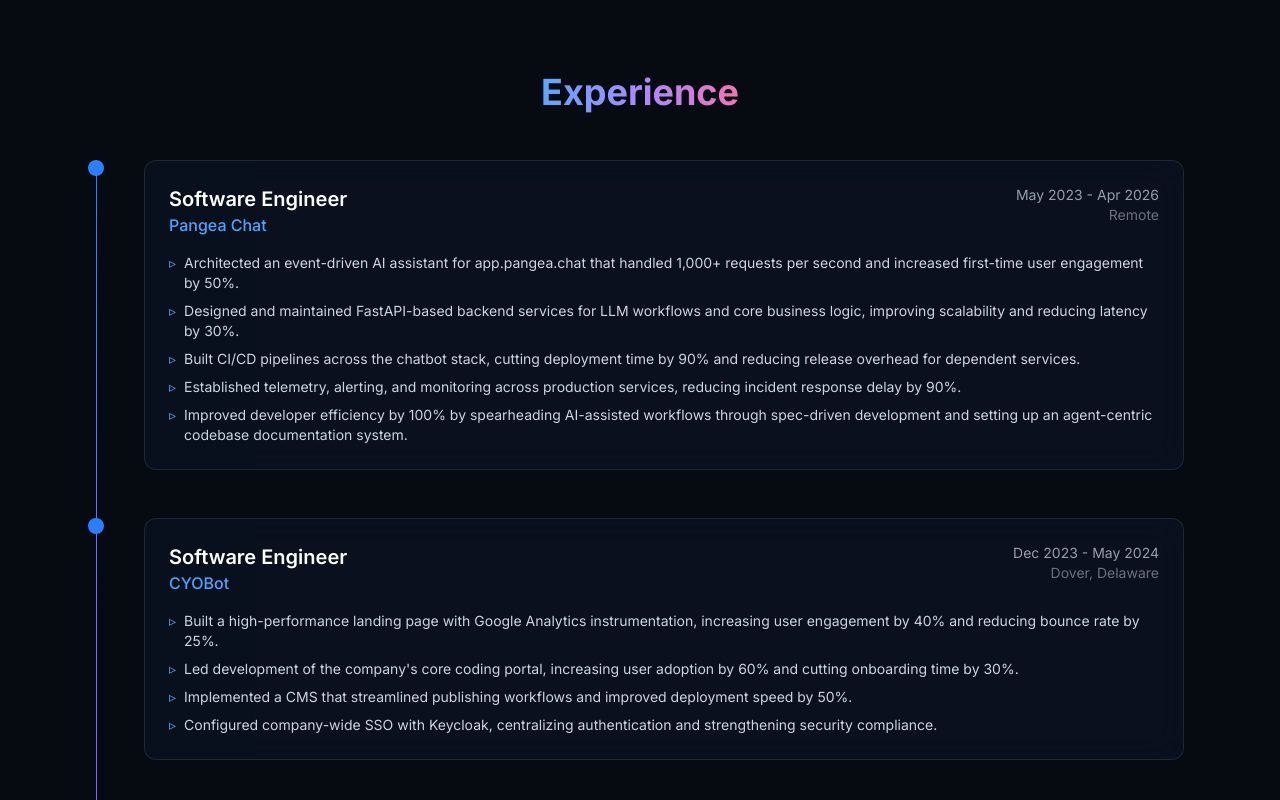
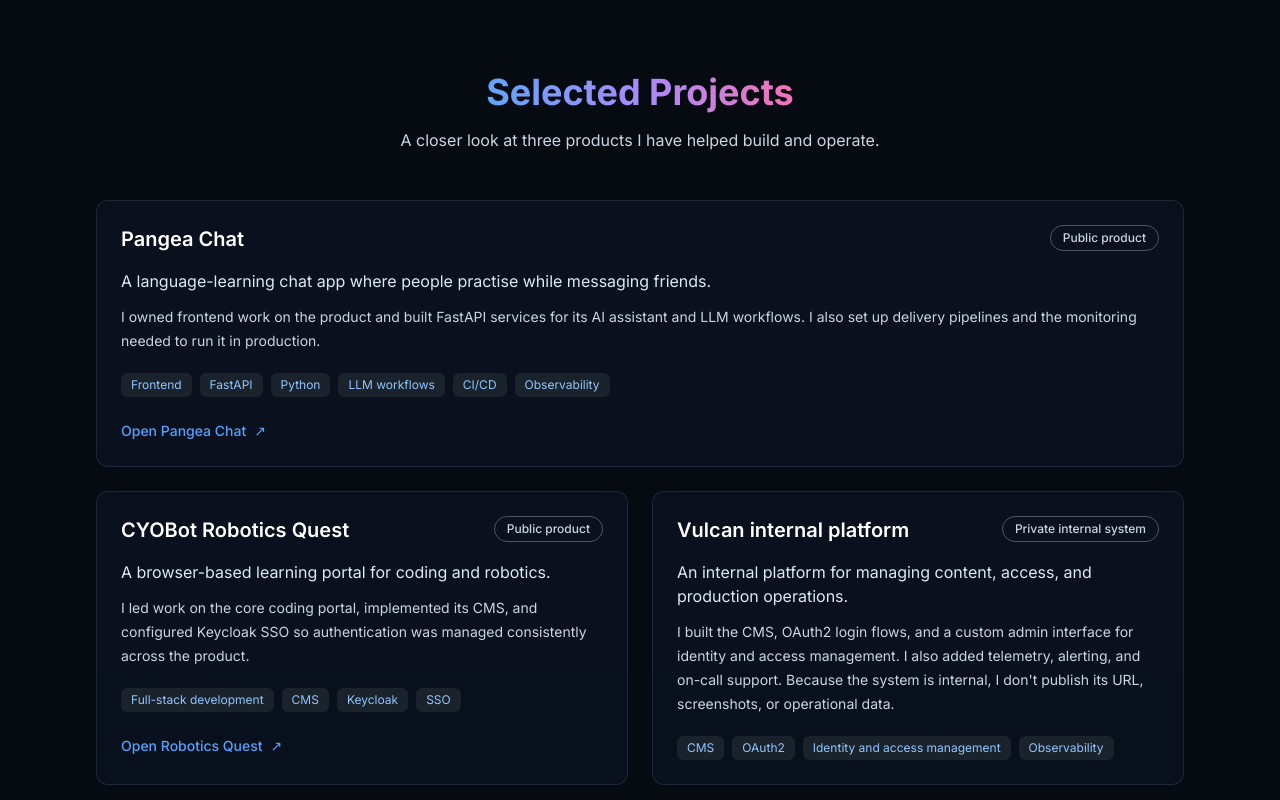
Before and after one commit to WilsonLe/wilsonle.me, a Next.js app: page / in a window 1280 px wide. Shown: the part 1360-2160 px from the top of the page. Built offline with nearby package versions, Linux system fonts and the light colour scheme; no server answers.

Commit message:
feat: add selected portfolio projects

```diff
--- a/src/components/Header.tsx
+++ b/src/components/Header.tsx
@@ -17,6 +17,7 @@
 
   const navLinks = [
     { href: `${basePath || '/'}#about`, label: 'About' },
+    { href: `${basePath || '/'}#projects`, label: 'Projects' },
     { href: `${basePath || '/'}#experience`, label: 'Experience' },
     { href: `${basePath || '/'}#skills`, label: 'Skills' },
     { href: `${basePath || '/'}#education`, label: 'Education' },
--- a/src/components/pages/HomePageView.tsx
+++ b/src/components/pages/HomePageView.tsx
@@ -3,6 +3,7 @@
 import { EducationSection } from '@/components/sections/EducationSection'
 import { ExperienceSection } from '@/components/sections/ExperienceSection'
 import { HeroSection } from '@/components/sections/HeroSection'
+import { ProjectsSection } from '@/components/sections/ProjectsSection'
 import { SkillsSection } from '@/components/sections/SkillsSection'
 import type { HomeContent } from '@/content/types'
 import { buildAbsoluteUrl, getSocialLinks } from '@/site-config'
@@ -31,6 +32,7 @@
       />
       <HeroSection siteSettings={content.siteSettings} />
       <AboutSection about={content.about} />
+      <ProjectsSection projects={content.projects} />
       <ExperienceSection experiences={content.experiences} />
       <SkillsSection skillStack={content.skillStack} />
       <EducationSection education={content.education} />
--- /dev/null
+++ b/src/components/sections/ProjectsSection.tsx
@@ -0,0 +1,68 @@
+import type { Project } from '@/content/types'
+
+interface ProjectsSectionProps {
+  projects: Project[]
+}
+
+export function ProjectsSection({ projects }: ProjectsSectionProps) {
+  if (!projects || projects.length === 0) {
+    return null
+  }
+
+  return (
+    <section id="projects" className="py-24 bg-slate-900/50">
+      <div className="max-w-6xl mx-auto px-4 sm:px-6 lg:px-8">
+        <h2 className="text-3xl md:text-4xl font-bold text-center">
+          <span className="gradient-text">Selected Projects</span>
+        </h2>
+        <p className="max-w-2xl mx-auto mt-4 mb-12 text-center text-slate-300">
+          A closer look at three products I have helped build and operate.
+        </p>
+
+        <div className="grid gap-6 lg:grid-cols-2">
+          {projects.map((project, index) => (
+            <article
+              key={project.id}
+              className={`glass rounded-xl p-6 hover:bg-slate-800/60 transition-colors ${
+                index === 0 ? 'lg:col-span-2' : ''
+              }`}
+            >
+              <div className="flex flex-wrap items-start justify-between gap-3">
+                <h3 className="text-xl font-semibold text-white">{project.name}</h3>
+                <span className="rounded-full border border-slate-600 px-3 py-1 text-xs font-medium text-slate-300">
+                  {project.visibility}
+                </span>
+              </div>
+
+              <p className="mt-4 text-slate-200">{project.summary}</p>
+              <p className="mt-3 text-sm leading-6 text-slate-300">{project.contribution}</p>
+
+              <ul className="mt-5 flex flex-wrap gap-2" aria-label={`${project.name} technologies`}>
+                {project.technologies.map((technology) => (
+                  <li
+                    key={technology}
+                    className="rounded-md bg-slate-800 px-2.5 py-1 text-xs text-blue-300"
+                  >
+                    {technology}
+                  </li>
+                ))}
+              </ul>
+
+              {project.url && project.linkLabel ? (
+                <a
+                  href={project.url}
+                  target="_blank"
+                  rel="noreferrer"
+                  className="mt-6 inline-flex items-center gap-2 text-sm font-medium text-blue-400 hover:text-blue-300 transition-colors"
+                >
+                  {project.linkLabel}
+                  <span aria-hidden="true">↗</span>
+                </a>
+              ) : null}
+            </article>
+          ))}
+        </div>
+      </div>
+    </section>
+  )
+}
--- a/src/content/en/home.ts
+++ b/src/content/en/home.ts
@@ -1,4 +1,11 @@
-import type { About, Education, Experience, HomeContent, SkillStack } from '@/content/types'
+import type {
+  About,
+  Education,
+  Experience,
+  HomeContent,
+  Project,
+  SkillStack,
+} from '@/content/types'
 import { siteSettings } from '@/content/en/site'
 
 const about: About = {
@@ -8,6 +15,40 @@
     'My work spans startups, freelance projects, and production systems at scale, with a focus on turning ideas into reliable software that teams can ship, operate, and grow with confidence.',
   ],
 }
+
+const projects: Project[] = [
+  {
+    id: 'pangea-chat',
+    name: 'Pangea Chat',
+    visibility: 'Public product',
+    summary: 'A language-learning chat app where people practise while messaging friends.',
+    contribution:
+      'I owned frontend work on the product and built FastAPI services for its AI assistant and LLM workflows. I also set up delivery pipelines and the monitoring needed to run it in production.',
+    technologies: ['Frontend', 'FastAPI', 'Python', 'LLM workflows', 'CI/CD', 'Observability'],
+    url: 'https://app.pangea.chat/',
+    linkLabel: 'Open Pangea Chat',
+  },
+  {
+    id: 'cyobot-robotics-quest',
+    name: 'CYOBot Robotics Quest',
+    visibility: 'Public product',
+    summary: 'A browser-based learning portal for coding and robotics.',
+    contribution:
+      'I led work on the core coding portal, implemented its CMS, and configured Keycloak SSO so authentication was managed consistently across the product.',
+    technologies: ['Full-stack development', 'CMS', 'Keycloak', 'SSO'],
+    url: 'https://dashboard.cyobot.com/',
+    linkLabel: 'Open Robotics Quest',
+  },
+  {
+    id: 'vulcan-internal-platform',
+    name: 'Vulcan internal platform',
+    visibility: 'Private internal system',
+    summary: 'An internal platform for managing content, access, and production operations.',
+    contribution:
+      "I built the CMS, OAuth2 login flows, and a custom admin interface for identity and access management. I also added telemetry, alerting, and on-call support. Because the system is internal, I don't publish its URL, screenshots, or operational data.",
+    technologies: ['CMS', 'OAuth2', 'Identity and access management', 'Observability'],
+  },
+]
 
 const experiences: Experience[] = [
   {
@@ -185,6 +226,7 @@
   locale: 'en',
   siteSettings,
   about,
+  projects,
   experiences,
   education,
   skillStack,
```
Also changed, not shown: src/content/types.ts (+12 -0 lines), 1 other file (tests, documents, lock files or other folders).
